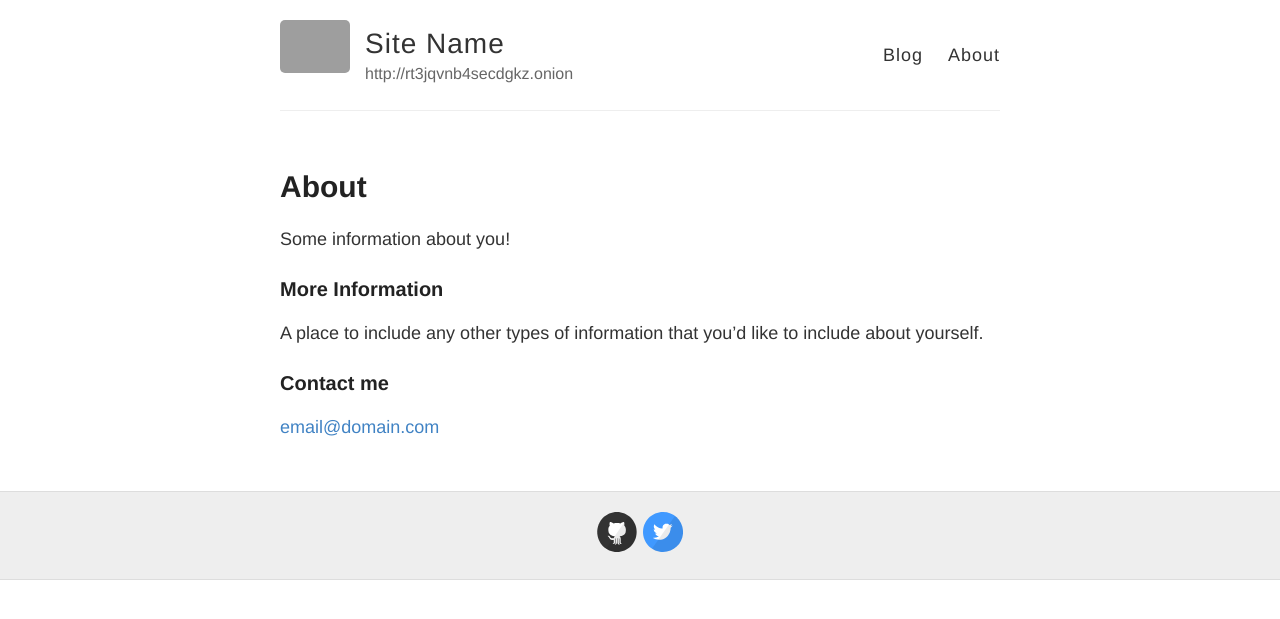
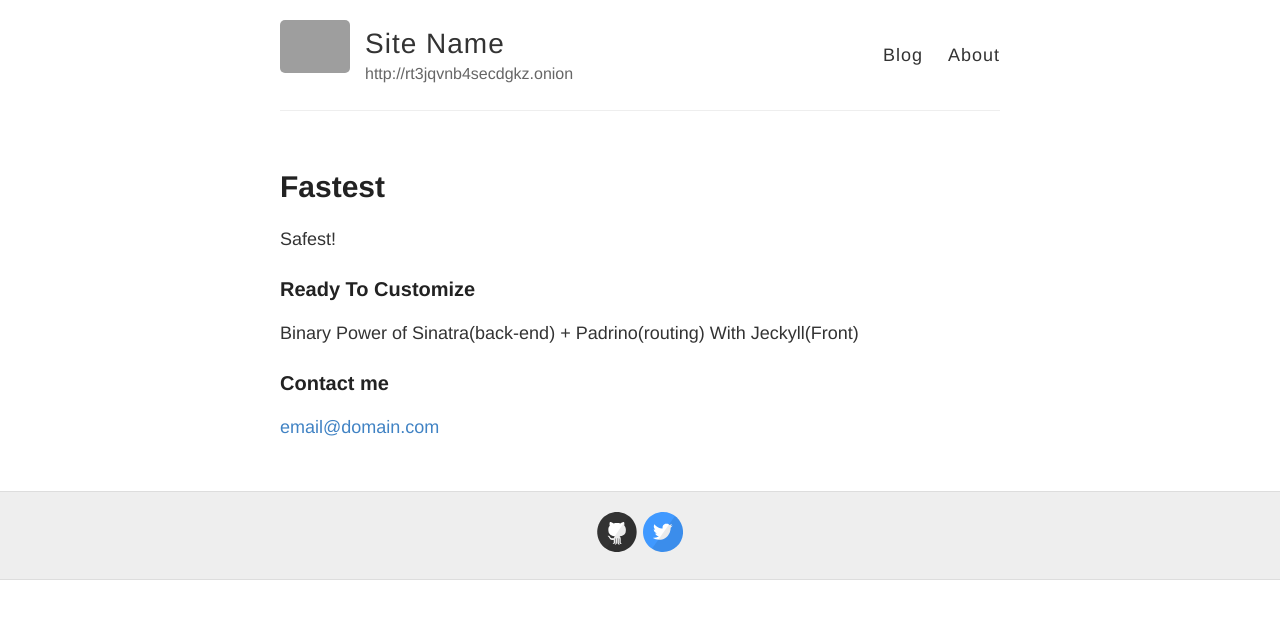
Before and after one commit to DrJekyllandMrHyde/bag, a Jekyll site: the page built from about.md, in a window 1280 px wide. Shown: the top 619 px of the page. Built offline with Jekyll 4.4.1, drawn with Linux system fonts in a browser that asks for light colours; grey boxes are pictures that could not be loaded.

Commit message:
Update about.md

```diff
--- a/about.md
+++ b/about.md
@@ -1,15 +1,15 @@
 ---
 layout: page
-title: About
+title: Fastest
 permalink: /about/
 ---
 
-Some information about you!
+Safest!
 
-### More Information
+### Ready To Customize
 
-A place to include any other types of information that you'd like to include about yourself.
+Binary Power of Sinatra(back-end) + Padrino(routing)  With Jeckyll(Front)
 
 ### Contact me
 
-[email@domain.com](mailto:email@domain.com)
+[email@domain.com](https://darkwire.io/)
```
